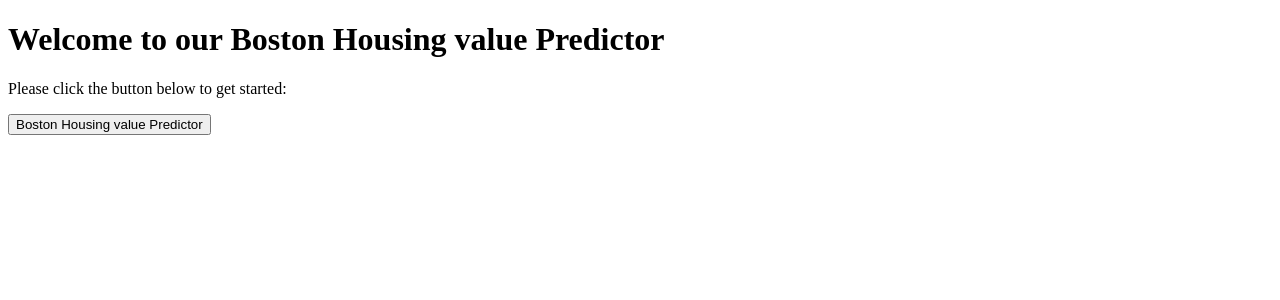
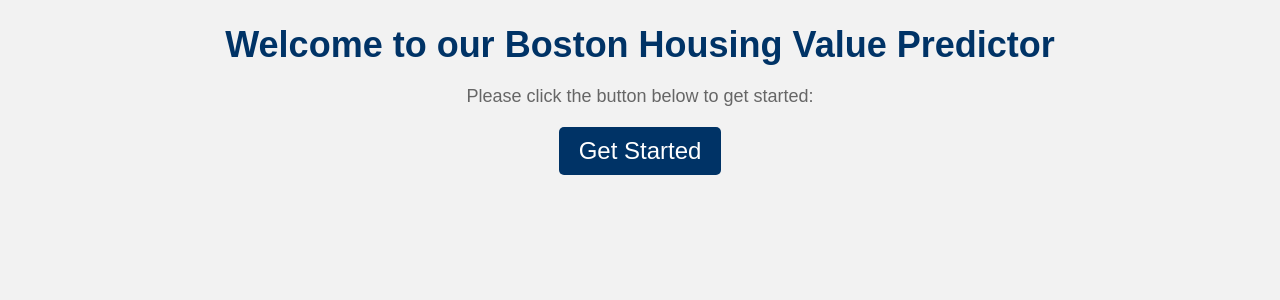
Before and after one commit to PyBeginner1/Boston_Housing-Regression, a Flask app: page / in a window 1280 px wide. Shown: the top 300 px of the page. Run offline with Flask 2, Linux system fonts and the light colour scheme.

Commit message:
Updated Front end

```diff
--- a/templates/index.html
+++ b/templates/index.html
@@ -2,12 +2,46 @@
 <html>
   <head>
     <title>Welcome</title>
+    <style>
+      body {
+        background-color: #f2f2f2;
+        font-family: Arial, sans-serif;
+      }
+      h1 {
+        color: #003366;
+        font-size: 36px;
+        margin-bottom: 20px;
+        text-align: center;
+      }
+      p {
+        color: #666666;
+        font-size: 18px;
+        text-align: center;
+      }
+      input[type=submit] {
+        background-color: #003366;
+        border: none;
+        border-radius: 5px;
+        color: #ffffff;
+        cursor: pointer;
+        font-size: 24px;
+        margin-top: 20px;
+        padding: 10px 20px;
+        width: auto;
+        display: block;
+        margin-left: auto;
+        margin-right: auto;
+      }
+      input[type=submit]:hover {
+        background-color: #1a75ff;
+      }
+    </style>
   </head>
   <body>
-    <h1>Welcome to our Boston Housing value Predictor</h1>
+    <h1>Welcome to our Boston Housing Value Predictor</h1>
     <p>Please click the button below to get started:</p>
     <form action="/predict" method="get">
-      <input type="submit" value="Boston Housing value Predictor">
+      <input type="submit" value="Get Started">
     </form>
   </body>
 </html>
```
Also changed, not shown: templates/home.html (+98 -28 lines).
